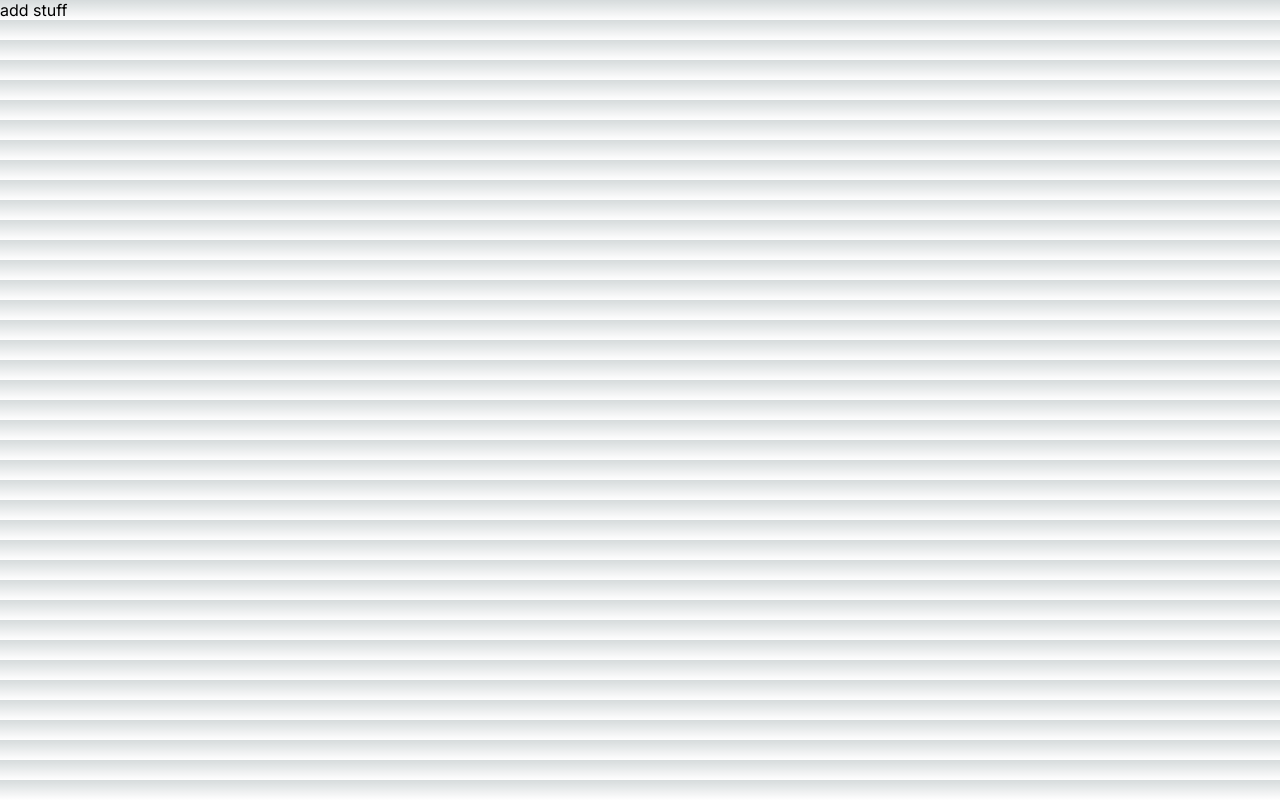
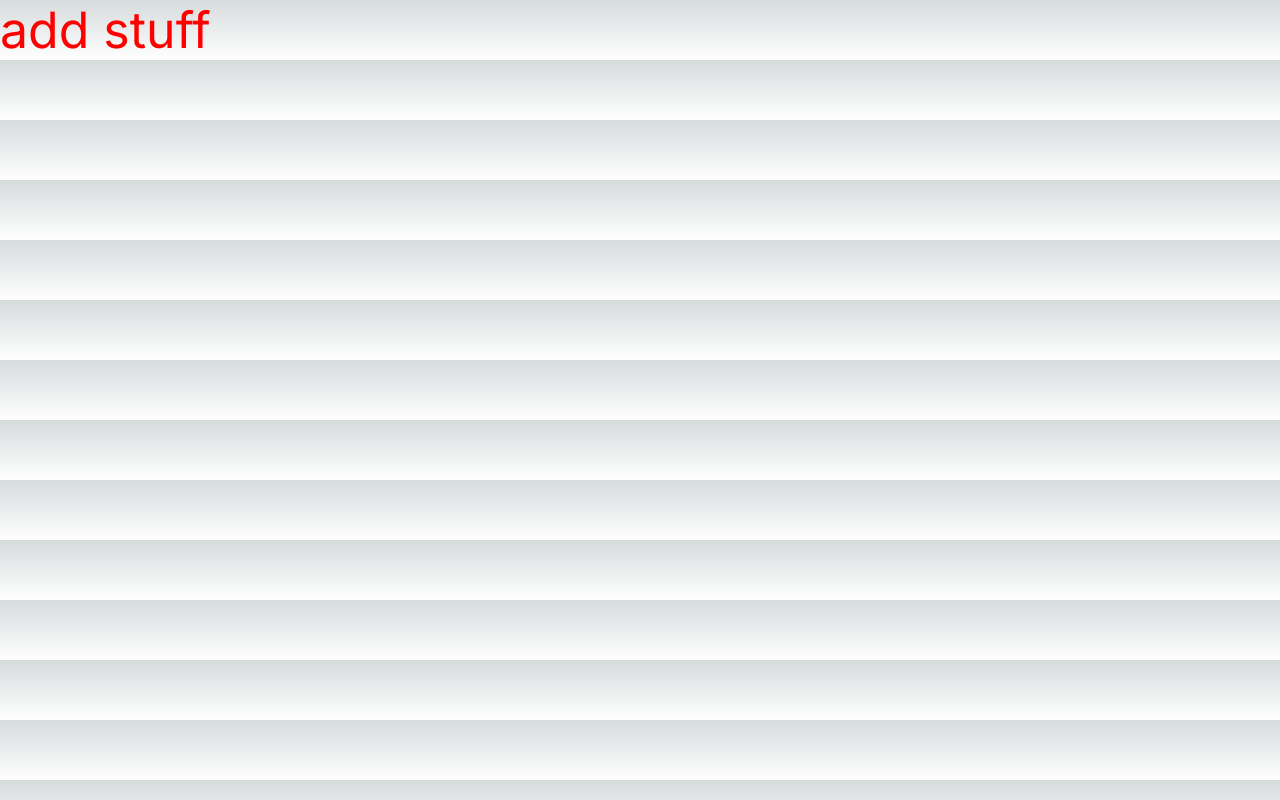
Before and after one commit to JanZaion/ld-site, a Next.js app: page / in a window 1280 px wide. Built offline with nearby package versions, Linux system fonts and the light colour scheme.

Commit message:
build: add styled

```diff
--- a/app/layout.tsx
+++ b/app/layout.tsx
@@ -1,22 +1,29 @@
-import './globals.css'
-import type { Metadata } from 'next'
-import { Inter } from 'next/font/google'
+import './globals.css';
+import type { Metadata } from 'next';
+import { Inter } from 'next/font/google';
+import type { ReactNode } from 'react';
 
-const inter = Inter({ subsets: ['latin'] })
+import StyledComponentsRegistry from '@/lib/registry';
+
+const inter = Inter({ subsets: ['latin'] });
 
 export const metadata: Metadata = {
-  title: 'Create Next App',
-  description: 'Generated by create next app',
-}
+  title: 'I am Lucas',
+  description: 'Lucas web',
+};
 
-export default function RootLayout({
-  children,
-}: {
-  children: React.ReactNode
-}) {
+type RootLayoutProps = {
+  children: ReactNode;
+};
+
+const RootLayout = ({ children }: RootLayoutProps) => {
   return (
     <html lang="en">
-      <body className={inter.className}>{children}</body>
+      <body className={inter.className}>
+        <StyledComponentsRegistry>{children}</StyledComponentsRegistry>
+      </body>
     </html>
-  )
-}
+  );
+};
+
+export default RootLayout;
--- a/app/page.tsx
+++ b/app/page.tsx
@@ -1,5 +1,14 @@
+'use client';
+
+import styled from 'styled-components';
+
+const StyledDiv = styled.div`
+  color: red;
+  font-size: 50px;
+`;
+
 const Home = () => {
-  return <div>add stuff</div>;
+  return <StyledDiv>add stuff</StyledDiv>;
 };
 
 export default Home;
--- /dev/null
+++ b/lib/registry.tsx
@@ -0,0 +1,29 @@
+'use client';
+
+import { useServerInsertedHTML } from 'next/navigation';
+import React, { useState } from 'react';
+import { ServerStyleSheet, StyleSheetManager } from 'styled-components';
+
+export default function StyledComponentsRegistry({
+  children,
+}: {
+  children: React.ReactNode;
+}) {
+  // Only create stylesheet once with lazy initial state
+  // x-ref: https://reactjs.org/docs/hooks-reference.html#lazy-initial-state
+  const [styledComponentsStyleSheet] = useState(() => new ServerStyleSheet());
+
+  useServerInsertedHTML(() => {
+    const styles = styledComponentsStyleSheet.getStyleElement();
+    styledComponentsStyleSheet.instance.clearTag();
+    return <>{styles}</>;
+  });
+
+  if (typeof window !== 'undefined') return <>{children}</>;
+
+  return (
+    <StyleSheetManager sheet={styledComponentsStyleSheet.instance}>
+      {children}
+    </StyleSheetManager>
+  );
+}
--- a/package.json
+++ b/package.json
@@ -11,7 +11,8 @@
   "dependencies": {
     "next": "13.4.19",
     "react": "18.2.0",
-    "react-dom": "18.2.0"
+    "react-dom": "18.2.0",
+    "styled-components": "^6.0.7"
   },
   "devDependencies": {
     "@types/node": "20.5.1",
```
Also changed, not shown: 1 other file (tests, documents, lock files or other folders).
